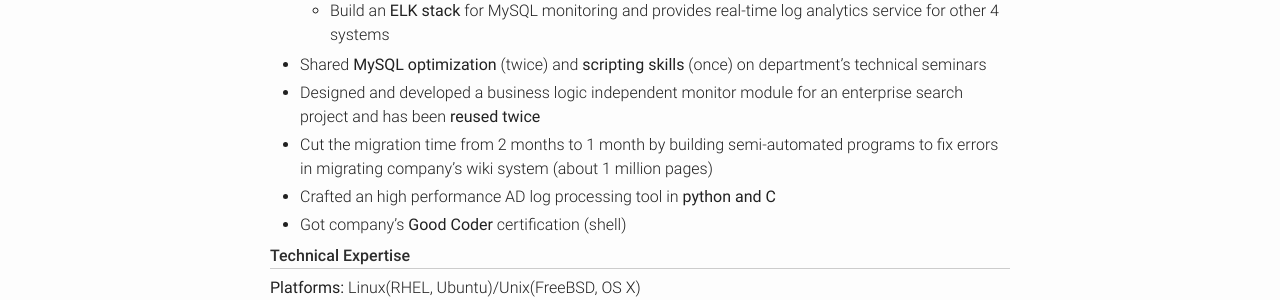
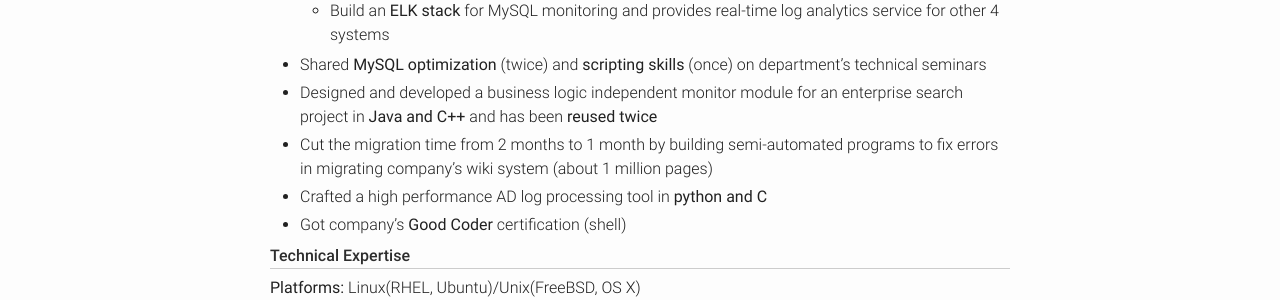
Before and after one commit to oxnz/oxnz.github.io, a Jekyll site: the page built from resume/index.md, in a window 1280 px wide. Shown: the part 662-962 px from the top of the page. Built offline with Jekyll 4.4.1, drawn with Linux system fonts in a browser that asks for light colours.

Commit message:
typo fix

```diff
--- a/resume/index.md
+++ b/resume/index.md
@@ -54,9 +54,9 @@ Collaborating with project manager, cross-functional teams to ensure on-time ser
 	* Optimized the system and MySQL servers to improve performance by 50%
 	* Build an <b>ELK stack</b> for MySQL monitoring and provides real-time log analytics service for other 4 systems
 * Shared <b>MySQL optimization</b> (twice) and <b>scripting skills</b> (once) on department's technical seminars
-* Designed and developed a business logic independent monitor module for an enterprise search project and has been <b>reused twice</b>
+* Designed and developed a business logic independent monitor module for an enterprise search project in <b>Java and C++</b> and has been <b>reused twice</b>
 * Cut the migration time from 2 months to 1 month by building semi-automated programs to fix errors in migrating company's wiki system (about 1 million pages)
-* Crafted an high performance AD log processing tool in <b>python and C</b>
+* Crafted a high performance AD log processing tool in <b>python and C</b>
 * Got company's <b>Good Coder</b> certification (shell)
 
 <!--
```
